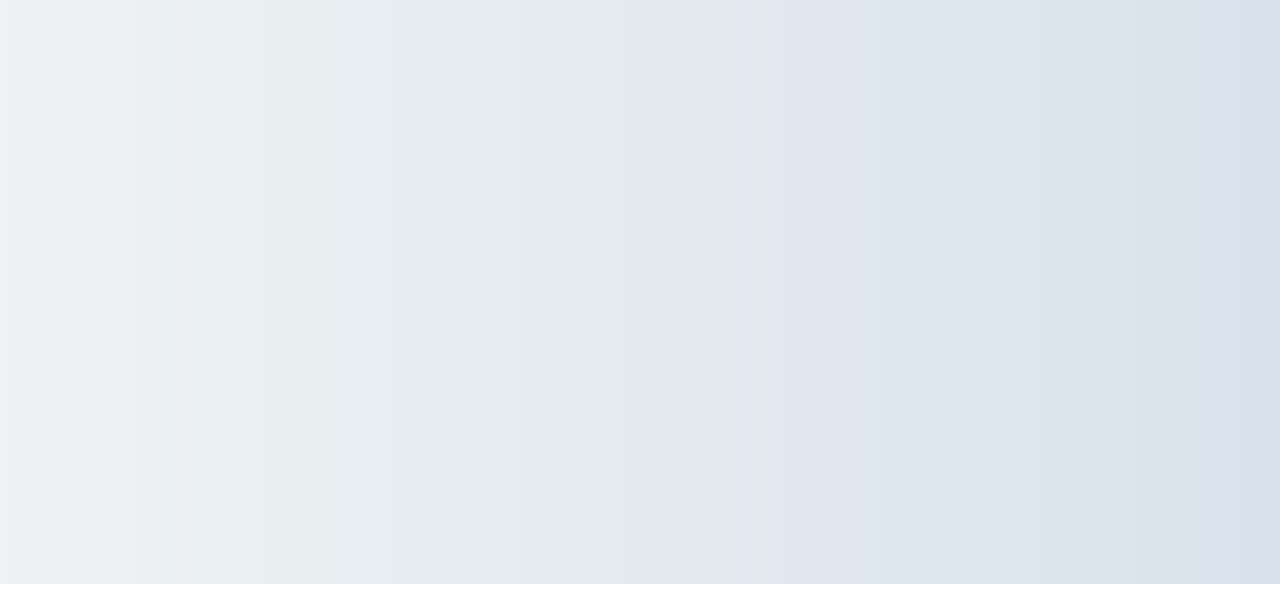
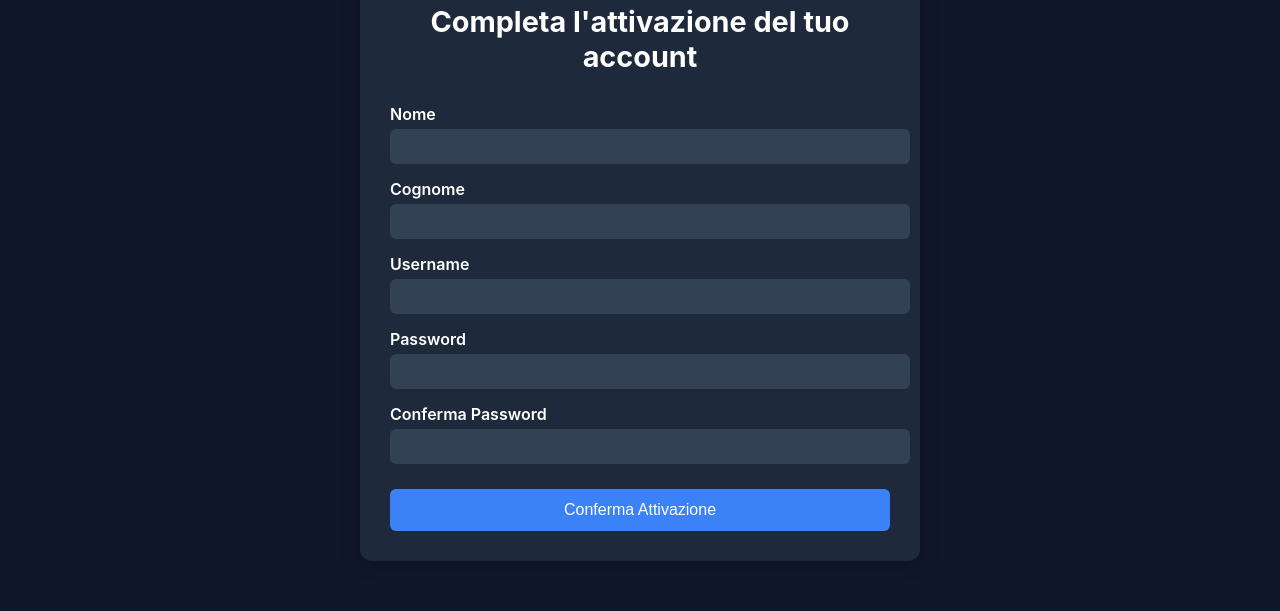
Before and after one commit to Timo9888/cloudnest-site, a plain HTML site: page attiva-piano.html in a window 1280 px wide. Shown: the part 216-827 px from the top of the page. Before the commit the page ends 800 px from the top, so only its background shows below. Drawn offline with Linux system fonts and the light colour scheme.

Commit message:
Update attiva-piano.html

```diff
--- a/attiva-piano.html
+++ b/attiva-piano.html
@@ -1,39 +1,42 @@
 <!DOCTYPE html>
 <html lang="it">
 <head>
-  <meta charset="UTF-8" />
-  <meta name="viewport" content="width=device-width, initial-scale=1.0"/>
-  <title>Attivazione Piano - CloudNest</title>
-  <link rel="stylesheet" href="styles.css">
+  <meta charset="UTF-8">
+  <meta name="viewport" content="width=device-width, initial-scale=1.0">
+  <title>Completamento Attivazione - CloudNest</title>
+  <link rel="stylesheet" href="attivazione.css">
+  <script defer src="attivazione.js"></script>
+  <script src="https://cdn.emailjs.com/sdk/2.3.2/email.min.js"></script>
+  <script>
+    (function() {
+      mailjs.init('5dTLT6bmdof0m4HBr'); // Public Key
+    })();
+  </script>
+
 </head>
 <body>
   <div class="container">
-    <h1>Attiva il tuo Piano CloudNest</h1>
+    <img src="Logo/cloudnest-logo.png" alt="Logo CloudNest" class="cloudnest logo">
+    <h1>Completa l'attivazione del tuo account</h1>
     <form id="activation-form">
-      <label for="nome">Nome:</label>
-      <input type="text" id="nome" name="nome" required />
+      <label for="nome">Nome</label>
+      <input type="text" id="nome" name="nome" required>
 
-      <label for="cognome">Cognome:</label>
-      <input type="text" id="cognome" name="cognome" required />
+      <label for="cognome">Cognome</label>
+      <input type="text" id="cognome" name="cognome" required>
 
-      <label for="username">Username:</label>
-      <input type="text" id="username" name="username" readonly required />
+      <label for="username">Username</label>
+      <input type="text" id="username" name="username" readonly>
 
-      <label for="password">Password:</label>
-      <input type="password" id="password" name="password" required />
+      <label for="password">Password</label>
+      <input type="password" id="password" name="password" required>
 
-      <label for="confirm-password">Conferma Password:</label>
-      <input type="password" id="confirm-password" name="confirm-password" required />
+      <label for="confirm-password">Conferma Password</label>
+      <input type="password" id="confirm-password" required>
 
-      <p id="status" style="color: red;"></p>
-
-      <button type="submit">Conferma Account</button>
+      <button type="submit">Conferma Attivazione</button>
     </form>
+    <div id="success-message" class="hidden">Dati inviati! Attendi l'attivazione manuale da parte dell'amministratore.</div>
   </div>
-
-  <!-- EmailJS SDK -->
-  <script src="https://cdn.emailjs.com/dist/email.min.js"></script>
-  <!-- Il tuo file JS -->
-  <script src="attivazione.js"></script>
 </body>
 </html>
```
